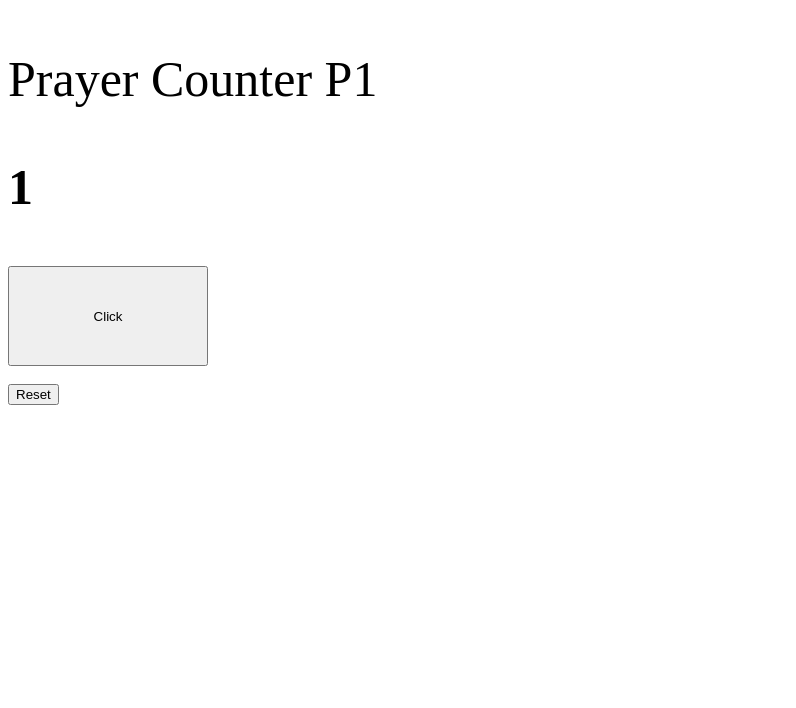
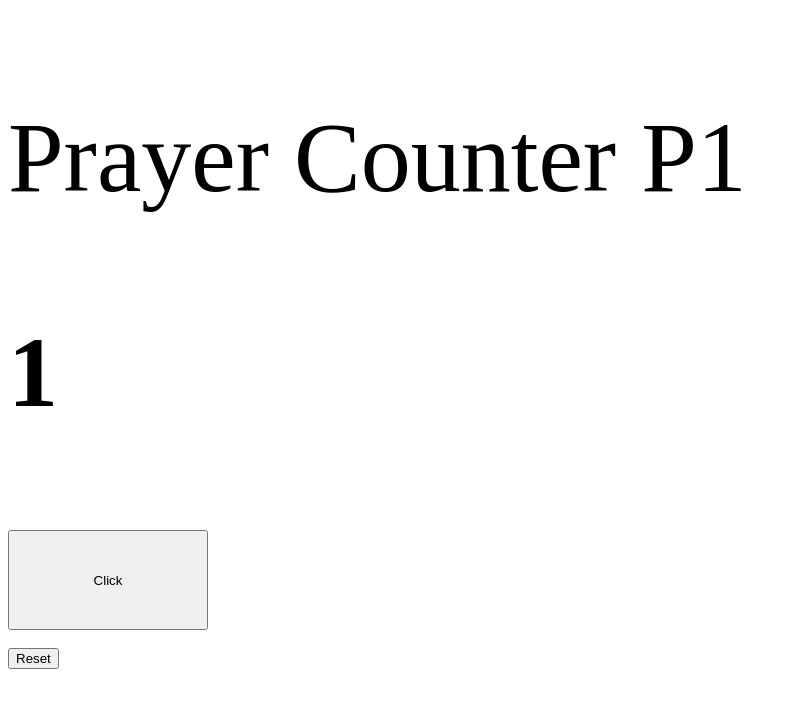
Before and after one commit to omkar-20-9-2008/P-Counter, a plain HTML site: page index.html in a window 1280 px wide. Both pictures are taken after a click on the button "Click". Shown: the whole page, without its empty margins (0-796 px from the left). Drawn offline with Linux system fonts and the light colour scheme.

Commit message:
index.html

```diff
--- a/index.html
+++ b/index.html
@@ -4,8 +4,8 @@
     <title>Prayer Counter</title>
 </head>
 <body>
-    <p style="font-size: 50px;">Prayer Counter P1</p>
-    <P id="op"style="font-size: 50px; font-weight:bold;"></P>
+    <p style="font-size: 100px;">Prayer Counter P1</p>
+    <P id="op"style="font-size: 100px; font-weight:bold;"></P>
     <button id="a" onclick="add()" style="width: 200px; height: 100px;">Click</button><br><br>
     <button id="rs" onclick="reset()">Reset</button>
     <audio id="myAudio" src="bell-cut.mp3"></audio>
@@ -19,7 +19,7 @@
             x=x+1;
             document.getElementById('op').innerHTML=x;
             console.log(x);
-            if(x==108){
+            if(x==10){
                 playAudio();
             }
         }
@@ -37,4 +37,5 @@
 
     </script>
 </body>
+
 </html>
```
